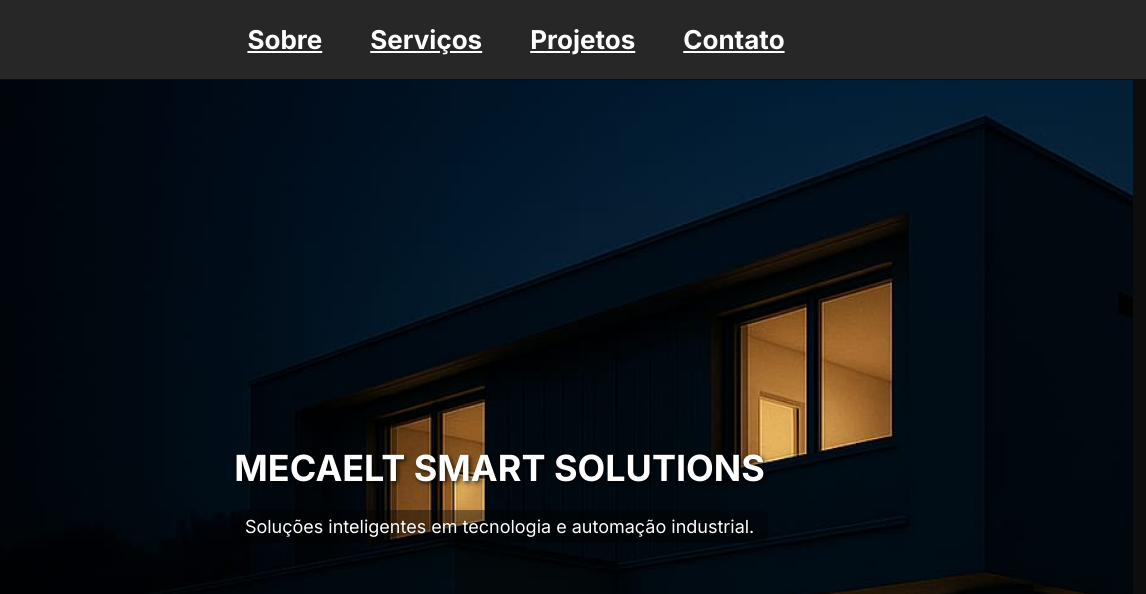
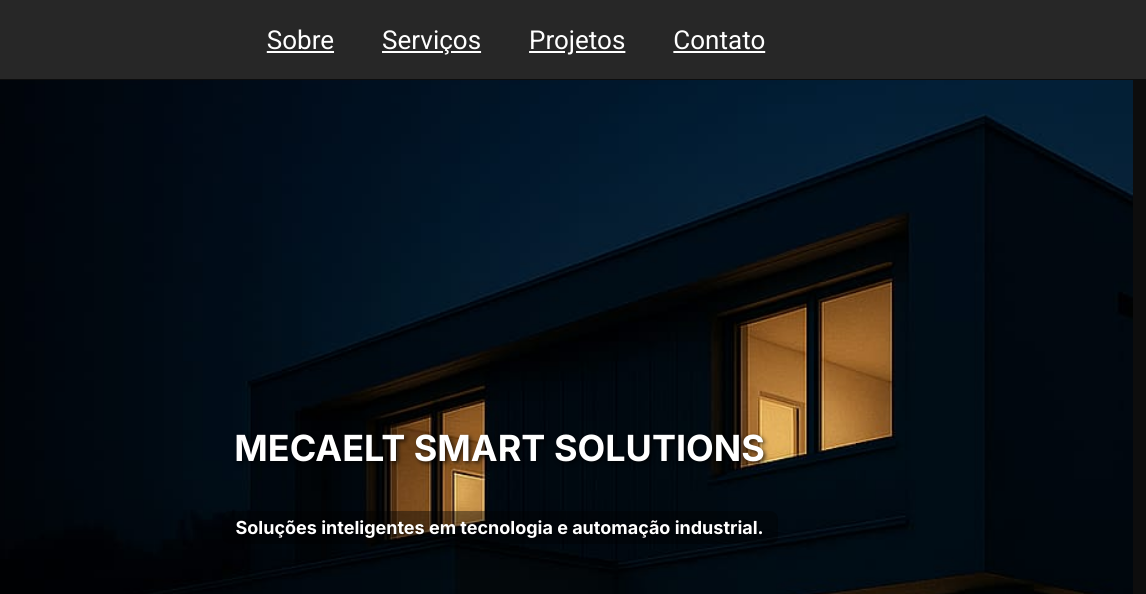
Before and after one commit to eduardo-de-freitas/MECAELT-SMART-SOLUTIONS, a plain HTML site: page index.html in a window 1280 px wide. Shown: the top 594 px of the page, 134-1280 px from the left. Drawn offline with nearby package versions, Linux system fonts and the light colour scheme.

Commit message:
Alterando fonte do menu de navegação

```diff
--- a/index.html
+++ b/index.html
@@ -3,6 +3,12 @@
 <head>
   <meta charset="UTF-8">
   <meta name="viewport" content="width=device-width, initial-scale=1">
+
+    <link rel="preconnect" href="https://fonts.googleapis.com">
+    <link rel="preconnect" href="https://fonts.gstatic.com" crossorigin>
+    <link href="https://fonts.googleapis.com/css2?family=Roboto:wght@100;300;400;500;700;900&display=swap" rel="stylesheet">
+    <link rel="stylesheet" href="style.css"> <!-- Seu CSS externo -->
+
   <title>Mecaelt Smart Solutions</title>
 
   <link rel="icon" href="imagens/logo.jpg" type="image/jpg">
@@ -33,17 +39,17 @@
       <!-- Navegação -->
       <nav class="nav-menu">
         <ul>
-          <li><a href="#Sobre">Sobre</a></li>
-          <li><a href="#Serviços">Serviços</a></li>
-          <li><a href="#Projetos">Projetos</a></li>
-          <li><a href="#Contato">Contato</a></li>
+          <li><a class="Fonte"href="#Sobre">Sobre</a></li>
+          <li><a class="Fonte"href="#Serviços">Serviços</a></li>
+          <li><a class="Fonte"href="#Projetos">Projetos</a></li>
+          <li><a class="Fonte"href="#Contato">Contato</a></li>
         </ul>
       </nav>
     </div>
   </header>
   <section class="intro">
     <div class="texto">
-    <h1>MECAELT SMART SOLUTIONS</h1>
+    <h1>MECAELT SMART SOLUTIONS<h1>
     <p>Soluções inteligentes em tecnologia e automação industrial.</p>
   </section>
   </div>
--- a/style.css
+++ b/style.css
@@ -6,6 +6,14 @@ body {
     font-family: 'Inter', sans-serif;
     background-color: #0d0d0d;
     color: #fff;
+
+    .Fonte {
+      font-family: "Roboto", sans-serif;
+      font-optical-sizing: auto;
+      font-weight: 400; /* ou 100 até 900, dependendo do peso que você quer */
+      font-style: normal;
+      font-variation-settings: "wdth" 100;
+    }
   }
   main, .content, section {
     margin-top: 80px;
```
